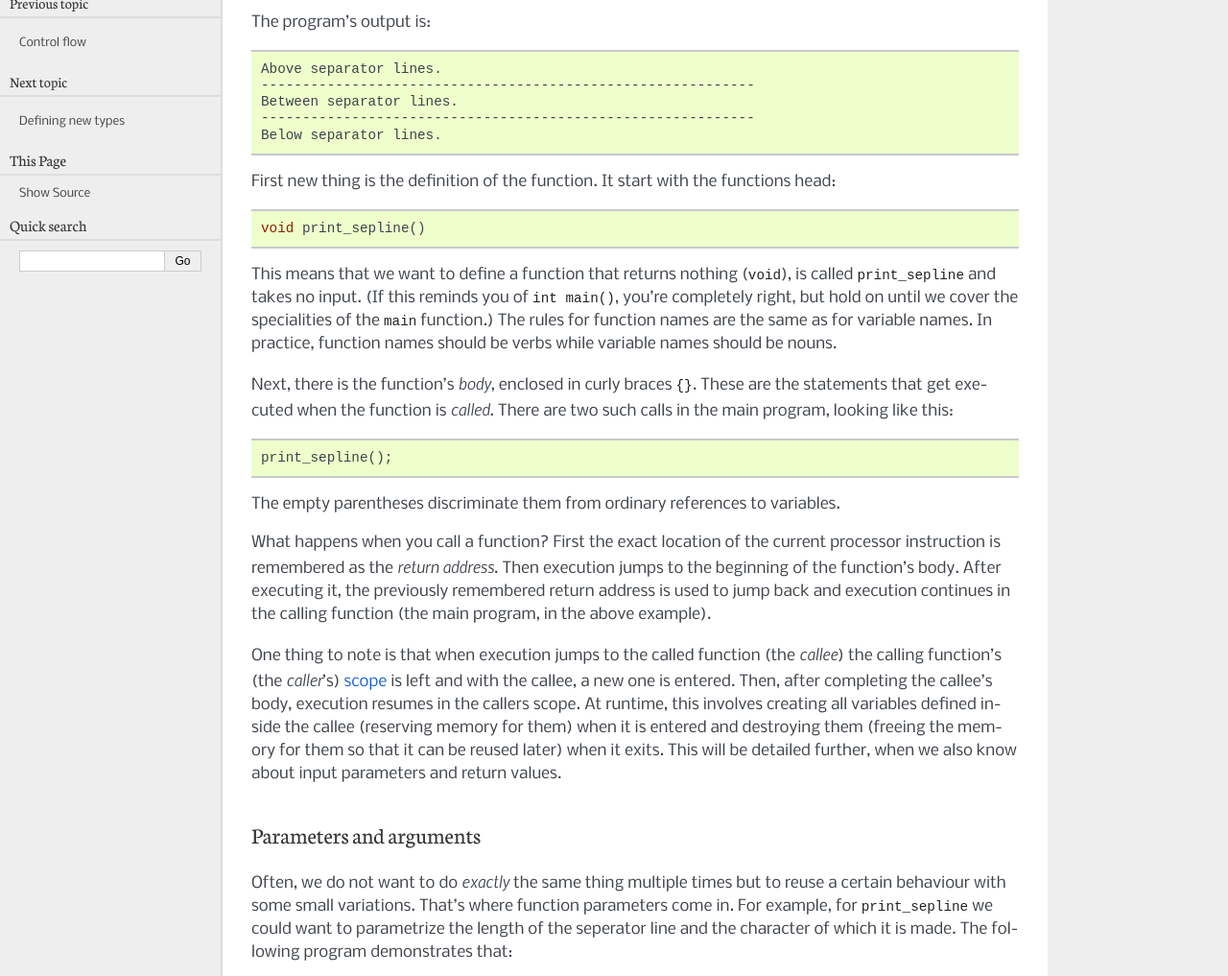
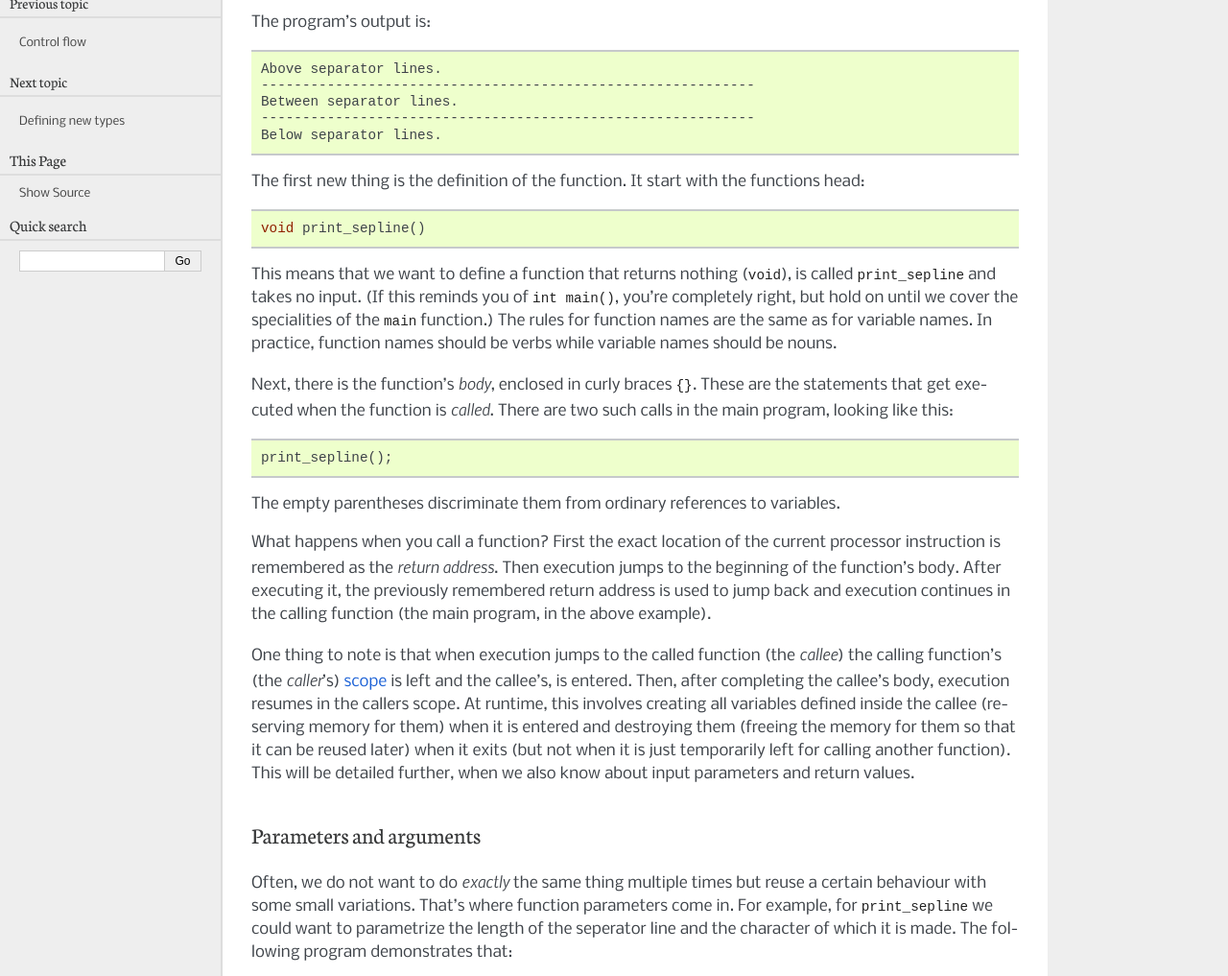
Before and after one commit to Oberon00/cpptutorial, a Sphinx documentation site: the page built from doc/proc/functions.rst, in a window 1280 px wide and 1400 px high, scrolled down 417 px, cut to the strip 80-1097 px from the top of the window. Shown: the whole strip at 96% size. Built offline with Sphinx 7.4.7, drawn with Linux system fonts in a browser that asks for light colours; some of the changed text lies outside the part shown.

Commit message:
Style, formatting, typos.

```diff
--- a/doc/proc/functions.rst
+++ b/doc/proc/functions.rst
@@ -30,8 +30,8 @@
   ------------------------------------------------------------
   Below separator lines.
 
-First new thing is the definition of the function. It start with the functions
-head::
+The first new thing is the definition of the function. It start with the
+functions head::
 
   void print_sepline()
 
@@ -61,19 +61,20 @@
 
 One thing to note is that when execution jumps to the called function (the
 :dfn:`callee`) the calling function's (the :dfn:`caller`'s) :ref:`scope
-<proc-ctrl-scope>` is left and with the callee, a new one is entered. Then,
-after completing the callee's body, execution resumes in the callers scope. At
-runtime, this involves creating all variables defined inside the callee
-(reserving memory for them) when it is entered and destroying them (freeing the
-memory for them so that it can be reused later) when it exits. This will be
-detailed further, when we also know about input parameters and return values.
+<proc-ctrl-scope>` is left and the callee's, is entered. Then, after completing
+the callee's body, execution resumes in the callers scope. At runtime, this
+involves creating all variables defined inside the callee (reserving memory for
+them) when it is entered and destroying them (freeing the memory for them so
+that it can be reused later) when it exits (but not when it is just temporarily
+left for calling another function). This will be detailed further, when we also
+know about input parameters and return values.
 
 
 Parameters and arguments
 ========================
 
-Often, we do not want to do *exactly* the same thing multiple times but to reuse
-a certain behaviour with some small variations. That's where function parameters
+Often, we do not want to do *exactly* the same thing multiple times but reuse a
+certain behaviour with some small variations. That's where function parameters
 come in. For example, for ``print_sepline`` we could want to parametrize the
 length of the seperator line and the character of which it is made. The
 following program demonstrates that:
@@ -227,16 +228,21 @@
 be used multiple times. Apart from returning a value for non-``void`` functions,
 ``return`` is to functions what ``break`` is to loops (and to ``switch``).
 For example, we could use ``return`` in ``main`` to abort the program on invalid
-input:
+input (See :ref:`Checking if std::cin succeeded <proc-ctrl-check-cin>`):
 
 .. literalinclude:: ex/functions/main-err.cpp
+
+.. warning:: Note the parantheses around ``std::cin >> x``. If they were left
+  out, the code would be evaluated as ``(!std::cin) >> x``. Unfortunately, this
+  is not a compiler error but has an undesired meaning (e.g. it leaves ``x``
+  uninitialized).
 
 Another common usage of ``return`` is to return from a function as soon as you
 “found” something, e.g. in the following (inefficient) function ``next_prime``::
 
   unsigned next_prime(unsigned start, unsigned max)
   {
-      for (int i = start; i <= max; ++i) {
+      for (auto i = start; i <= max; ++i) {
           if (is_prime(i)) // Left as an exercise to the reader.
               return i;
       }
```
Also changed, not shown: doc/proc/control-flow.rst (+7 -5 lines), 1 other file.
